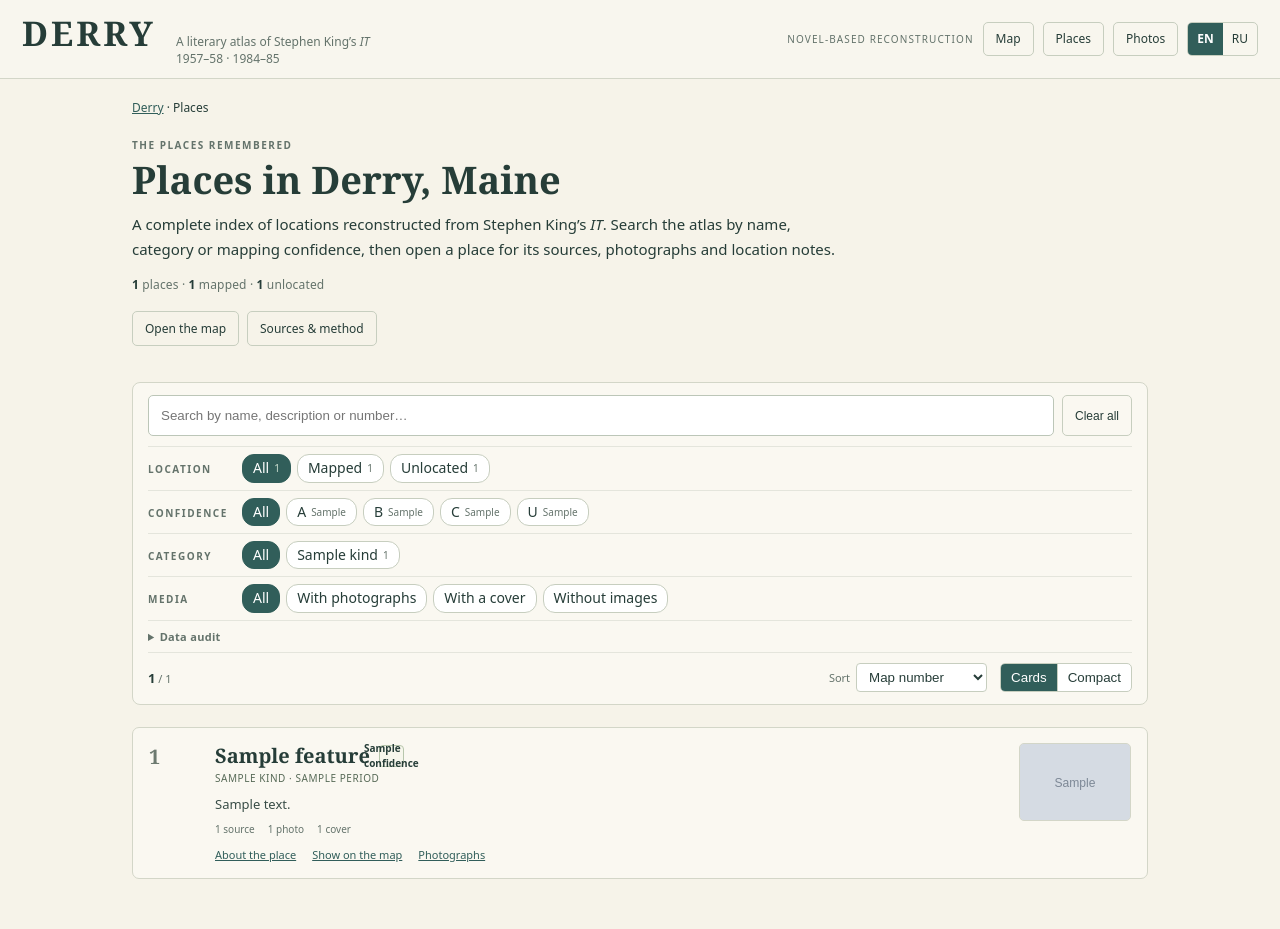
After one commit to blackfoxylady/derry-town, a Django app: template atlas/templates/atlas/places.html in a window 1280 px wide. The commit adds this page. Run offline with Django 4.2, Linux system fonts and the light colour scheme; the template is opened without the code that fills it: most values are stand-ins (such as "Sample title", 1, 10 or a date in 2020); grey boxes marked "Sample" are stand-in pictures.

Commit message:
Add searchable places catalog

```diff
--- a/atlas/static/atlas/gallery.css
+++ b/atlas/static/atlas/gallery.css
@@ -83,3 +83,71 @@ header{display:flex;align-items:center;justify-content:space-between;gap:18px;bo
 .source p{font-size:12px;margin:5px 0;color:#586b59}
 .method p{max-width:640px;font-size:13px}
 .help{color:var(--muted);font-size:11px;margin-top:16px}
+
+/* Searchable place directory. The full list stays in the HTML; JS only filters and sorts it. */
+.sr-only{position:absolute;width:1px;height:1px;padding:0;margin:-1px;overflow:hidden;clip:rect(0,0,0,0);white-space:nowrap;border:0}
+.places-hero{max-width:780px;padding:8px 0 23px}
+.places-hero h1{font:700 38px/1.12 Georgia,serif;margin:5px 0 12px}
+.places-hero>p{max-width:720px;margin:0 0 13px;font-size:15px;line-height:1.65}
+.places-summary{color:var(--muted);font-size:12px!important;letter-spacing:.15px}
+.places-summary b{color:var(--ink)}
+.places-hero-links{display:flex;gap:8px;padding-top:3px}
+.place-tools{position:relative;border:1px solid var(--line);border-radius:8px;background:#faf8f1;padding:12px 15px;margin-bottom:22px}
+.place-search-row{display:flex;gap:8px;padding-bottom:10px;border-bottom:1px solid #e4e5dc}
+.place-search{flex:1}
+.place-search input{width:100%;height:41px;border:1px solid #bcc6b8;border-radius:5px;background:#fff;color:var(--ink);padding:8px 12px;font:14px/1.2 inherit}
+.place-search input:focus{outline:3px solid rgba(168,135,70,.35);border-color:#8e784a}
+.clear-places{cursor:pointer;white-space:nowrap}
+.place-filter-row{display:flex;align-items:baseline;gap:10px;padding:7px 0;border-bottom:1px solid #e4e5dc}
+.place-filter-row .chip{font:inherit;cursor:pointer}
+.audit-filters{border-bottom:1px solid #e4e5dc}
+.audit-filters>summary{cursor:pointer;padding:8px 0;color:var(--muted);font-size:11px;font-weight:650;letter-spacing:.3px}
+.audit-filters .place-filter-row{border:0;padding-top:1px}
+.place-tool-footer{display:flex;justify-content:space-between;align-items:center;gap:12px;padding-top:10px;color:var(--muted);font-size:11px}
+.place-result-count b{color:var(--ink);font-size:13px}
+.place-display-controls{display:flex;align-items:center;gap:13px}
+.place-display-controls label{display:flex;align-items:center;gap:6px}
+.place-display-controls select{border:1px solid #c7cebf;border-radius:4px;background:#fff;color:var(--ink);padding:5px 26px 5px 8px;font:12px inherit}
+.view-switch{display:inline-flex;border:1px solid #c7cebf;border-radius:5px;overflow:hidden;background:#fff}
+.view-switch button{border:0;background:transparent;color:var(--ink);padding:6px 10px;font:12px inherit;cursor:pointer}
+.view-switch button+button{border-left:1px solid #c7cebf}
+.view-switch button.on{background:#315e5a;color:#fff}
+.places-list{list-style:none;margin:0;padding:0;display:grid;gap:10px}
+.place-card{display:grid;grid-template-columns:52px minmax(0,1fr) auto;gap:14px;align-items:start;border:1px solid var(--line);border-radius:7px;background:#faf8f1;padding:15px 16px}
+.place-card[hidden]{display:none}
+.place-number{font:700 20px/1 Georgia,serif;color:#6d7a70;padding-top:4px;letter-spacing:.5px}
+.place-card-title{display:flex;align-items:center;gap:9px;min-width:0}
+.place-card-title h2{font:650 20px/1.25 Georgia,serif;margin:0;min-width:0}
+.place-card-title h2 a{color:var(--ink);text-decoration:none}
+.place-card-title h2 a:hover{text-decoration:underline}
+.confidence-badge{display:inline-flex;align-items:center;justify-content:center;flex:0 0 auto;width:25px;height:22px;border:1px solid #b7c6ac;border-radius:4px;background:#f6f6ec;font-size:10px;font-weight:750}
+.confidence-a{background:#dfeadc}.confidence-b{background:#edf0d9}.confidence-c{background:#f3e4d1}.confidence-u{background:#eeeae2;color:#766e63}
+.place-card-meta{margin:3px 0 0;color:#576a57;font-size:10px;text-transform:uppercase;letter-spacing:.55px}
+.place-card-excerpt{max-width:690px;margin:9px 0 7px;font-size:13px;line-height:1.5;color:#394d47;display:-webkit-box;-webkit-line-clamp:2;-webkit-box-orient:vertical;overflow:hidden}
+.place-card-facts{display:flex;flex-wrap:wrap;gap:5px 13px;margin:8px 0 0;color:var(--muted);font-size:10px}
+.data-warning{color:#9b4a35;font-weight:650}
+.place-card-links{display:flex;flex-wrap:wrap;gap:6px 16px;margin:10px 0 0;font-size:11px}
+.place-thumb{display:block;width:112px;height:78px;border:1px solid var(--line);border-radius:5px;overflow:hidden;background:#e8e4d4}
+.place-thumb img{display:block;width:100%;height:100%;object-fit:cover}
+.places-catalog.compact .places-list{gap:4px}
+.places-catalog.compact .place-card{padding:8px 11px;grid-template-columns:45px minmax(0,1fr)}
+.places-catalog.compact .place-number{font-size:15px;padding-top:3px}
+.places-catalog.compact .place-card-title h2{font:650 14px/1.25 system-ui,-apple-system,BlinkMacSystemFont,"Segoe UI",sans-serif}
+.places-catalog.compact .place-card-meta{display:inline;margin-right:10px}
+.places-catalog.compact .place-card-facts{display:inline-flex;margin:3px 0 0}
+.places-catalog.compact .place-card-excerpt,.places-catalog.compact .place-card-links,.places-catalog.compact .place-thumb{display:none}
+.places-catalog.compact .confidence-badge{width:22px;height:19px}
+
+@media(max-width:700px){
+ .places-hero h1{font-size:31px}.places-hero>p{font-size:14px}
+ .place-tools{margin-left:-1px;margin-right:-1px;padding:11px}
+ .place-filter-row{flex-wrap:wrap;gap:4px 8px}.place-filter-row .fname{flex-basis:100%}
+ .place-tool-footer{align-items:flex-start}.place-display-controls{align-items:flex-end;flex-direction:column;gap:7px}
+ .place-card{grid-template-columns:42px minmax(0,1fr);gap:10px;padding:13px 12px}
+ .place-thumb{display:none}.place-card-title h2{font-size:18px}
+}
+@media(max-width:440px){
+ .place-search-row{align-items:stretch}.clear-places{padding-left:9px;padding-right:9px}
+ .places-hero-links{flex-wrap:wrap}.place-card-links{gap:5px 12px}
+ .view-switch button{padding:6px 8px}
+}
--- /dev/null
+++ b/atlas/static/atlas/places.js
@@ -0,0 +1,145 @@
+(function () {
+  'use strict';
+
+  var search = document.getElementById('placeSearch');
+  var list = document.getElementById('placesList');
+  var catalog = document.getElementById('placesCatalog');
+  if (!search || !list || !catalog) return;
+
+  var cards = Array.prototype.slice.call(list.querySelectorAll('.place-card'));
+  var total = cards.length;
+  var count = document.getElementById('placeResultCount');
+  var empty = document.getElementById('placesEmpty');
+  var sort = document.getElementById('placeSort');
+  var clear = document.getElementById('clearPlaces');
+  var params = new URLSearchParams(window.location.search);
+  var state = {
+    q: params.get('q') || '',
+    location: params.get('location') || '',
+    confidence: params.get('confidence') || '',
+    kind: params.get('kind') || '',
+    media: params.get('media') || '',
+    audit: params.get('audit') || '',
+    sort: params.get('sort') === 'name' ? 'name' : 'number',
+    view: params.get('view') === 'compact' ? 'compact' : 'cards'
+  };
+
+  function normalized(value) {
+    return (value || '').normalize('NFKD').replace(/[\u0300-\u036f]/g, '').toLocaleLowerCase();
+  }
+
+  cards.forEach(function (card) {
+    card._search = normalized(card.dataset.search);
+  });
+
+  function mediaMatches(card) {
+    var photos = Number(card.dataset.photos);
+    var covers = Number(card.dataset.covers);
+    if (state.media === 'photos') return photos > 0;
+    if (state.media === 'cover') return covers > 0;
+    if (state.media === 'none') return photos === 0 && covers === 0;
+    return true;
+  }
+
+  function auditMatches(card) {
+    if (state.audit === 'photos') return Number(card.dataset.photos) === 0;
+    if (state.audit === 'cover') return Number(card.dataset.covers) === 0;
+    if (state.audit === 'content') return card.dataset.contentComplete === '0';
+    if (state.audit === 'ru') return card.dataset.ruComplete === '0';
+    if (state.audit === 'sources') return Number(card.dataset.sources) === 0;
+    return true;
+  }
+
+  function matches(card) {
+    var terms = normalized(state.q).split(/\s+/).filter(Boolean);
+    return terms.every(function (term) { return card._search.indexOf(term) !== -1; }) &&
+      (!state.location || card.dataset.location === state.location) &&
+      (!state.confidence || card.dataset.confidence === state.confidence) &&
+      (!state.kind || card.dataset.kind === state.kind) &&
+      mediaMatches(card) && auditMatches(card);
+  }
+
+  function updateUrl() {
+    var url = new URL(window.location.href);
+    ['q', 'location', 'confidence', 'kind', 'media', 'audit', 'sort', 'view'].forEach(function (key) {
+      url.searchParams.delete(key);
+    });
+    if (state.q) url.searchParams.set('q', state.q);
+    ['location', 'confidence', 'kind', 'media', 'audit'].forEach(function (key) {
+      if (state[key]) url.searchParams.set(key, state[key]);
+    });
+    if (state.sort !== 'number') url.searchParams.set('sort', state.sort);
+    if (state.view !== 'cards') url.searchParams.set('view', state.view);
+    history.replaceState(null, '', url.pathname + url.search + url.hash);
+  }
+
+  function syncControls() {
+    search.value = state.q;
+    sort.value = state.sort;
+    document.querySelectorAll('[data-filter-group]').forEach(function (group) {
+      var value = state[group.dataset.filterGroup] || '';
+      group.querySelectorAll('.chip').forEach(function (button) {
+        var on = button.dataset.value === value;
+        button.classList.toggle('on', on);
+        button.setAttribute('aria-pressed', String(on));
+      });
+    });
+    document.querySelectorAll('.view-switch button').forEach(function (button) {
+      var on = button.dataset.view === state.view;
+      button.classList.toggle('on', on);
+      button.setAttribute('aria-pressed', String(on));
+    });
+    catalog.classList.toggle('compact', state.view === 'compact');
+    var audit = document.querySelector('.audit-filters');
+    if (audit && state.audit) audit.open = true;
+  }
+
+  function render(writeUrl) {
+    cards.sort(function (a, b) {
+      if (state.sort === 'name') return a.dataset.name.localeCompare(b.dataset.name, document.documentElement.lang);
+      return Number(a.dataset.order) - Number(b.dataset.order);
+    }).forEach(function (card) { list.appendChild(card); });
+
+    var visible = 0;
+    cards.forEach(function (card) {
+      var show = matches(card);
+      card.hidden = !show;
+      if (show) visible += 1;
+    });
+    count.innerHTML = '<b>' + visible + '</b> / ' + total;
+    empty.hidden = visible !== 0;
+    syncControls();
+    if (writeUrl) updateUrl();
+  }
+
+  search.addEventListener('input', function () {
+    state.q = search.value.trim();
+    render(true);
+  });
+  sort.addEventListener('change', function () {
+    state.sort = sort.value;
+    render(true);
+  });
+  document.querySelectorAll('[data-filter-group] .chip').forEach(function (button) {
+    button.addEventListener('click', function () {
+      state[button.closest('[data-filter-group]').dataset.filterGroup] = button.dataset.value;
+      render(true);
+    });
+  });
+  document.querySelectorAll('.view-switch button').forEach(function (button) {
+    button.addEventListener('click', function () {
+      state.view = button.dataset.view;
+      render(true);
+    });
+  });
+  clear.addEventListener('click', function () {
+    state.q = '';
+    state.location = state.confidence = state.kind = state.media = state.audit = '';
+    state.sort = 'number';
+    state.view = 'cards';
+    render(true);
+    search.focus();
+  });
+
+  render(false);
+}());
--- a/atlas/templates/atlas/gallery_base.html
+++ b/atlas/templates/atlas/gallery_base.html
@@ -9,6 +9,6 @@
 <link rel="canonical" href="{% canonical_url %}"><link rel="alternate" hreflang="en" href="{% alternate_url 'en' %}"><link rel="alternate" hreflang="ru" href="{% alternate_url 'ru' %}"><link rel="alternate" hreflang="x-default" href="{% alternate_url 'en' %}">
 <link rel="icon" href="{% static 'atlas/favicon.ico' %}" sizes="any"><link rel="icon" type="image/png" sizes="16x16" href="{% static 'atlas/favicon-16x16.png' %}"><link rel="icon" type="image/png" sizes="32x32" href="{% static 'atlas/favicon-32x32.png' %}"><link rel="icon" type="image/png" sizes="512x512" href="{% static 'atlas/favicon.png' %}"><link rel="apple-touch-icon" sizes="180x180" href="{% static 'atlas/apple-touch-icon.png' %}">
 {% jsonld jsonld %}<link rel="stylesheet" href="{% static 'atlas/gallery.css' %}"></head><body>
-<header><div class="brand"><div class="wordmark"><a href="{% url 'index' %}">DERRY</a></div><p>{% blocktranslate %}Photographs from a literary atlas of Stephen King’s <i>IT</i>{% endblocktranslate %}<br>1957–58 · 1984–85</p></div><div class="header-actions"><span class="pill">{% trans "NOVEL-BASED RECONSTRUCTION" %}</span><a class="quiet" href="{% url 'index' %}">{% trans "Map" %}</a><span class="lang" aria-label="Language">{% if LANGUAGE_CODE == 'ru' %}<a href="{% lang_url 'en' %}" hreflang="en" lang="en">EN</a><b>RU</b>{% else %}<b>EN</b><a href="{% lang_url 'ru' %}" hreflang="ru" lang="ru">RU</a>{% endif %}</span></div></header>
+<header><div class="brand"><div class="wordmark"><a href="{% url 'index' %}">DERRY</a></div><p>{% blocktranslate %}A literary atlas of Stephen King’s <i>IT</i>{% endblocktranslate %}<br>1957–58 · 1984–85</p></div><div class="header-actions"><span class="pill">{% trans "NOVEL-BASED RECONSTRUCTION" %}</span><a class="quiet" href="{% url 'index' %}">{% trans "Map" %}</a><a class="quiet" href="{% url 'places' %}">{% trans "Places" %}</a><a class="quiet" href="{% url 'gallery' %}">{% trans "Photos" %}</a><span class="lang" aria-label="Language">{% if LANGUAGE_CODE == 'ru' %}<a href="{% lang_url 'en' %}" hreflang="en" lang="en">EN</a><b>RU</b>{% else %}<b>EN</b><a href="{% lang_url 'ru' %}" hreflang="ru" lang="ru">RU</a>{% endif %}</span></div></header>
 <main class="page">{% block content %}{% endblock %}</main>
 </body></html>
--- a/atlas/templates/atlas/place.html
+++ b/atlas/templates/atlas/place.html
@@ -5,6 +5,7 @@
 {% block article_meta %}{% if published_time %}<meta property="article:published_time" content="{{ published_time|date:'c' }}">{% endif %}{% if modified_time %}<meta property="article:modified_time" content="{{ modified_time|date:'c' }}">{% endif %}{% endblock %}
 {% block content %}
 <article class="place">
+<nav class="crumbs" aria-label="{% trans 'Breadcrumbs' %}"><a href="{% url 'index' %}">Derry</a> · <a href="{{ places_url }}">{% trans "Places" %}</a> · <span>{{ feature.name }}</span></nav>
 <div class="eyebrow">{% if feature.object_type == 'site' %}{% blocktranslate with number=feature.key %}Place {{ number }}{% endblocktranslate %}{% else %}{% trans "Unlocated place" %}{% endif %}</div>
 <h1>{{ feature.name }}</h1>
 {% if feature.period %}<p class="period">{{ feature.period }}</p>{% endif %}
--- /dev/null
+++ b/atlas/templates/atlas/places.html
@@ -0,0 +1,68 @@
+{% extends 'atlas/gallery_base.html' %}
+{% load i18n static %}
+{% block content %}
+<nav class="crumbs" aria-label="{% trans 'Breadcrumbs' %}"><a href="{% url 'index' %}">Derry</a> · <span>{% trans "Places" %}</span></nav>
+<div class="places-hero">
+<div class="eyebrow">{% trans "The places remembered" %}</div>
+<h1>{% trans "Places in Derry, Maine" %}</h1>
+<p>{% blocktranslate %}A complete index of locations reconstructed from Stephen King’s <i>IT</i>. Search the atlas by name, category or mapping confidence, then open a place for its sources, photographs and location notes.{% endblocktranslate %}</p>
+<p class="places-summary"><b>{{ place_count }}</b> {% trans "places" %} · <b>{{ mapped_count }}</b> {% trans "mapped" %} · <b>{{ unlocated_count }}</b> {% trans "unlocated" %}</p>
+<p class="places-hero-links"><a class="quiet" href="{% url 'index' %}">{% trans "Open the map" %}</a><a class="quiet" href="{% url 'method' %}">{% trans "Sources & method" %}</a></p>
+</div>
+
+<section class="place-tools" aria-label="{% trans 'Place filters' %}">
+<div class="place-search-row">
+<label class="place-search"><span class="sr-only">{% trans "Search places" %}</span><input id="placeSearch" type="search" placeholder="{% trans 'Search by name, description or number…' %}" autocomplete="off"></label>
+<button type="button" class="quiet clear-places" id="clearPlaces">{% trans "Clear all" %}</button>
+</div>
+<div class="place-filter-row" data-filter-group="location"><span class="fname">{% trans "Location" %}</span><span class="chips">
+<button type="button" class="chip on" data-value="" aria-pressed="true">{% trans "All" %} <span class="n">{{ place_count }}</span></button>
+<button type="button" class="chip" data-value="mapped" aria-pressed="false">{% trans "Mapped" %} <span class="n">{{ mapped_count }}</span></button>
+<button type="button" class="chip" data-value="unlocated" aria-pressed="false">{% trans "Unlocated" %} <span class="n">{{ unlocated_count }}</span></button>
+</span></div>
+<div class="place-filter-row" data-filter-group="confidence"><span class="fname">{% trans "Confidence" %}</span><span class="chips">
+<button type="button" class="chip on" data-value="" aria-pressed="true">{% trans "All" %}</button>
+{% for value in 'ABCU' %}<button type="button" class="chip" data-value="{{ value }}" aria-pressed="false">{{ value }} <span class="n">{% if value == 'A' %}{{ confidence_counts.A }}{% elif value == 'B' %}{{ confidence_counts.B }}{% elif value == 'C' %}{{ confidence_counts.C }}{% else %}{{ confidence_counts.U }}{% endif %}</span></button>{% endfor %}
+</span></div>
+{% if kinds %}<div class="place-filter-row" data-filter-group="kind"><span class="fname">{% trans "Category" %}</span><span class="chips">
+<button type="button" class="chip on" data-value="" aria-pressed="true">{% trans "All" %}</button>
+{% for kind, count in kinds %}<button type="button" class="chip" data-value="{{ kind }}" aria-pressed="false">{{ kind }} <span class="n">{{ count }}</span></button>{% endfor %}
+</span></div>{% endif %}
+<div class="place-filter-row" data-filter-group="media"><span class="fname">{% trans "Media" %}</span><span class="chips">
+<button type="button" class="chip on" data-value="" aria-pressed="true">{% trans "All" %}</button>
+<button type="button" class="chip" data-value="photos" aria-pressed="false">{% trans "With photographs" %}</button>
+<button type="button" class="chip" data-value="cover" aria-pressed="false">{% trans "With a cover" %}</button>
+<button type="button" class="chip" data-value="none" aria-pressed="false">{% trans "Without images" %}</button>
+</span></div>
+<details class="audit-filters"><summary>{% trans "Data audit" %}</summary><div class="place-filter-row" data-filter-group="audit"><span class="fname">{% trans "Missing" %}</span><span class="chips">
+<button type="button" class="chip on" data-value="" aria-pressed="true">{% trans "Nothing" %}</button>
+<button type="button" class="chip" data-value="photos" aria-pressed="false">{% trans "Photographs" %}</button>
+<button type="button" class="chip" data-value="cover" aria-pressed="false">{% trans "Cover" %}</button>
+<button type="button" class="chip" data-value="content" aria-pressed="false">{% trans "Descriptions" %}</button>
+<button type="button" class="chip" data-value="ru" aria-pressed="false">{% trans "Russian text" %}</button>
+<button type="button" class="chip" data-value="sources" aria-pressed="false">{% trans "Sources" %}</button>
+</span></div></details>
+<div class="place-tool-footer">
+<span id="placeResultCount" class="place-result-count" aria-live="polite"><b>{{ place_count }}</b> / {{ place_count }}</span>
+<span class="place-display-controls"><label>{% trans "Sort" %} <select id="placeSort"><option value="number">{% trans "Map number" %}</option><option value="name">{% trans "Name A–Z" %}</option></select></label><span class="view-switch" role="group" aria-label="{% trans 'View' %}"><button type="button" data-view="cards" class="on" aria-pressed="true">{% trans "Cards" %}</button><button type="button" data-view="compact" aria-pressed="false">{% trans "Compact" %}</button></span></span>
+</div>
+</section>
+
+<section id="placesCatalog" class="places-catalog" data-total="{{ place_count }}">
+<ul id="placesList" class="places-list">
+{% for c in cards %}<li class="place-card{% if c.image %} has-image{% endif %}" data-order="{{ c.order }}" data-name="{{ c.feature.name }}" data-search="{{ c.search_text }}" data-location="{% if c.mapped %}mapped{% else %}unlocated{% endif %}" data-confidence="{{ c.feature.confidence }}" data-kind="{{ c.feature.kind }}" data-photos="{{ c.photo_count }}" data-covers="{{ c.cover_count }}" data-content-complete="{{ c.content_complete|yesno:'1,0' }}" data-ru-complete="{{ c.ru_complete|yesno:'1,0' }}" data-sources="{{ c.evidence_count }}">
+<div class="place-number">{{ c.number }}</div>
+<div class="place-card-body">
+<div class="place-card-title"><h2><a href="{{ c.url }}">{{ c.feature.name }}</a></h2><span class="confidence-badge confidence-{{ c.feature.confidence|lower }}" title="{{ c.confidence_label }}">{{ c.feature.confidence }}</span></div>
+<p class="place-card-meta">{% if c.feature.kind %}{{ c.feature.kind }}{% else %}{% trans "Unlocated" %}{% endif %}{% if c.feature.period %} · {{ c.feature.period }}{% endif %}</p>
+{% if c.note %}<p class="place-card-excerpt">{{ c.note }}</p>{% endif %}
+<p class="place-card-facts"><span title="{% trans 'Sources' %}">{% blocktranslate count n=c.evidence_count %}{{ n }} source{% plural %}{{ n }} sources{% endblocktranslate %}</span><span title="{% trans 'Photographs' %}">{% blocktranslate count n=c.photo_count %}{{ n }} photo{% plural %}{{ n }} photos{% endblocktranslate %}</span><span title="{% trans 'Covers' %}">{% blocktranslate count n=c.cover_count %}{{ n }} cover{% plural %}{{ n }} covers{% endblocktranslate %}</span>{% if not c.content_complete %}<span class="data-warning">{% trans "text incomplete" %}</span>{% endif %}{% if not c.ru_complete %}<span class="data-warning">{% trans "RU incomplete" %}</span>{% endif %}</p>
+<p class="place-card-links"><a href="{{ c.url }}">{% trans "About the place" %}</a>{% if c.map_url %}<a href="{{ c.map_url }}">{% trans "Show on the map" %}</a>{% endif %}{% if c.gallery_url %}<a href="{{ c.gallery_url }}">{% trans "Photographs" %}</a>{% endif %}</p>
+</div>
+{% if c.image %}<a class="place-thumb" href="{{ c.url }}" tabindex="-1" aria-hidden="true"><img src="{{ c.image.src }}" srcset="{{ c.image.srcset }}" sizes="112px" alt="" width="{{ c.image.width }}" height="{{ c.image.height }}" loading="lazy" decoding="async"></a>{% endif %}
+</li>{% endfor %}
+</ul>
+<p id="placesEmpty" class="empty" hidden>{% trans "No places match these filters. Try a shorter search or clear some filters." %}</p>
+</section>
+<script src="{% static 'atlas/places.js' %}" defer></script>
+{% endblock %}
--- a/config/urls.py
+++ b/config/urls.py
@@ -14,6 +14,7 @@ urlpatterns = [path('api/v1/map/', views.map_data, name='map_data'),
 urlpatterns += i18n_patterns(
     path('', views.index, name='index'), path('photos/', views.gallery, name='gallery'),
     path('photos/<int:photo_id>/', views.photo_page, name='photo'),
+    path('places/', views.places, name='places'),
     path('places/<slug:slug>/', views.place_page, name='place'),
     path('method/', views.method, name='method'),
     path('jsi18n/', JavaScriptCatalog.as_view(), name='javascript-catalog'),
```
Also changed, not shown: atlas/schema.py (+19 -1 lines), atlas/templates/atlas/index.html (+1 -1 lines), atlas/views.py (+97 -0 lines), tests/browser.cjs (+19 -7 lines), tests/test_gallery.py (+1 -1 lines), tests/test_i18n.py (+2 -1 lines), tests/test_place_index.py (added, +79 -0 lines), tests/test_seo.py (+15 -5 lines), locale/ru/LC_MESSAGES/django.po, 2 other files.
